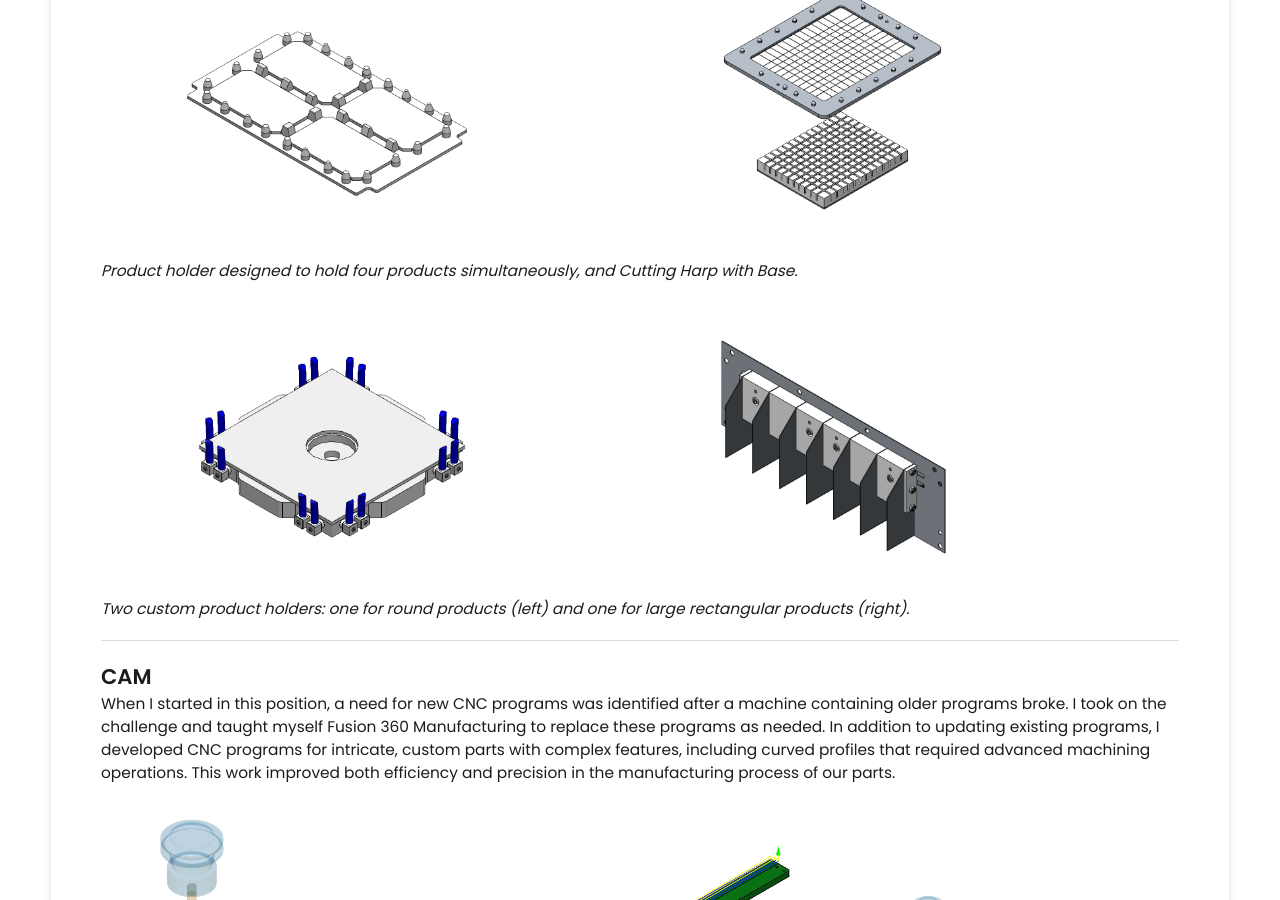
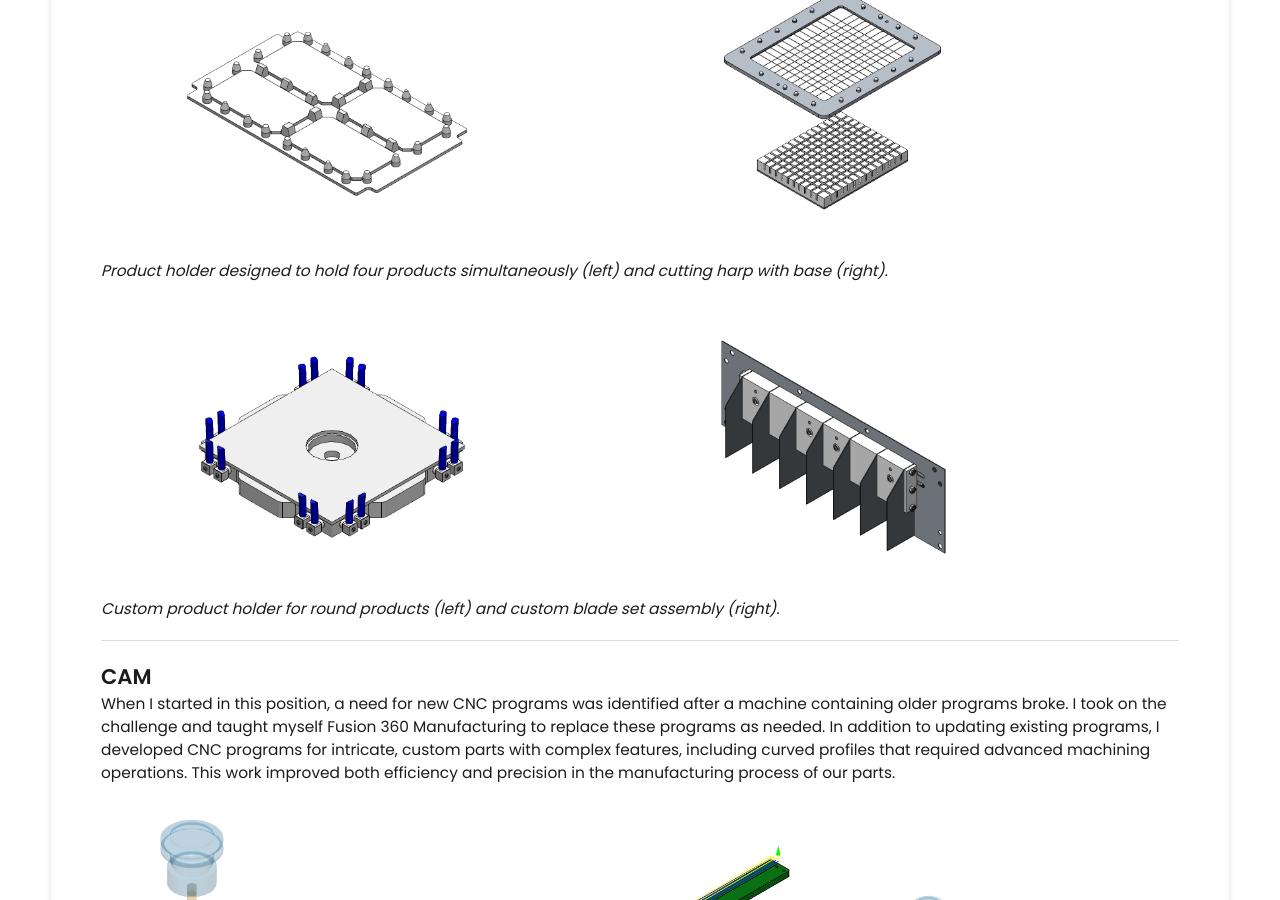
Before and after one commit to klee-eng/klee-eng.github.io, a Jekyll site: the page built from _projects/FoodTools/index.md, in a window 1280 px wide and 900 px high, scrolled down 939 px. Built offline with Jekyll 4.4.1, drawn with Linux system fonts in a browser that asks for light colours.

Commit message:
Update index.md

```diff
--- a/_projects/FoodTools/index.md
+++ b/_projects/FoodTools/index.md
@@ -20,14 +20,14 @@ This section highlights custom tooling designs I created at FoodTools. Each piec
   <img src="/images-foodtools/4-UP CARDBOARD HOLDERBOARD LAYOUT.PNG" height="300" alt="Hub1">
   <img src="/images-foodtools/CHEESEHEAD HEAD-BASE ASM.JPG" height="300" alt="Hub1"></div>
 
-  <p><i>Product holder designed to hold four products simultaneously, and Cutting Harp with Base.</i></p>
+  <p><i>Product holder designed to hold four products simultaneously (left) and cutting harp with base (right).</i></p>
 
 
 <div style="display: flex; gap: 10px;">
   <img src="/images-foodtools/csrsdialpalre.PNG" height="300" alt="Hub1">
   <img src="/images-foodtools/BLADE SETASM LAYOUT.JPG" height="300" alt="Hub1"></div>
 
-<p><i>Two custom product holders: one for round products (left) and one for large rectangular products (right).</i></p>
+<p><i>Custom product holder for round products (left) and custom blade set assembly (right).</i></p>
 
 ---
 
```
